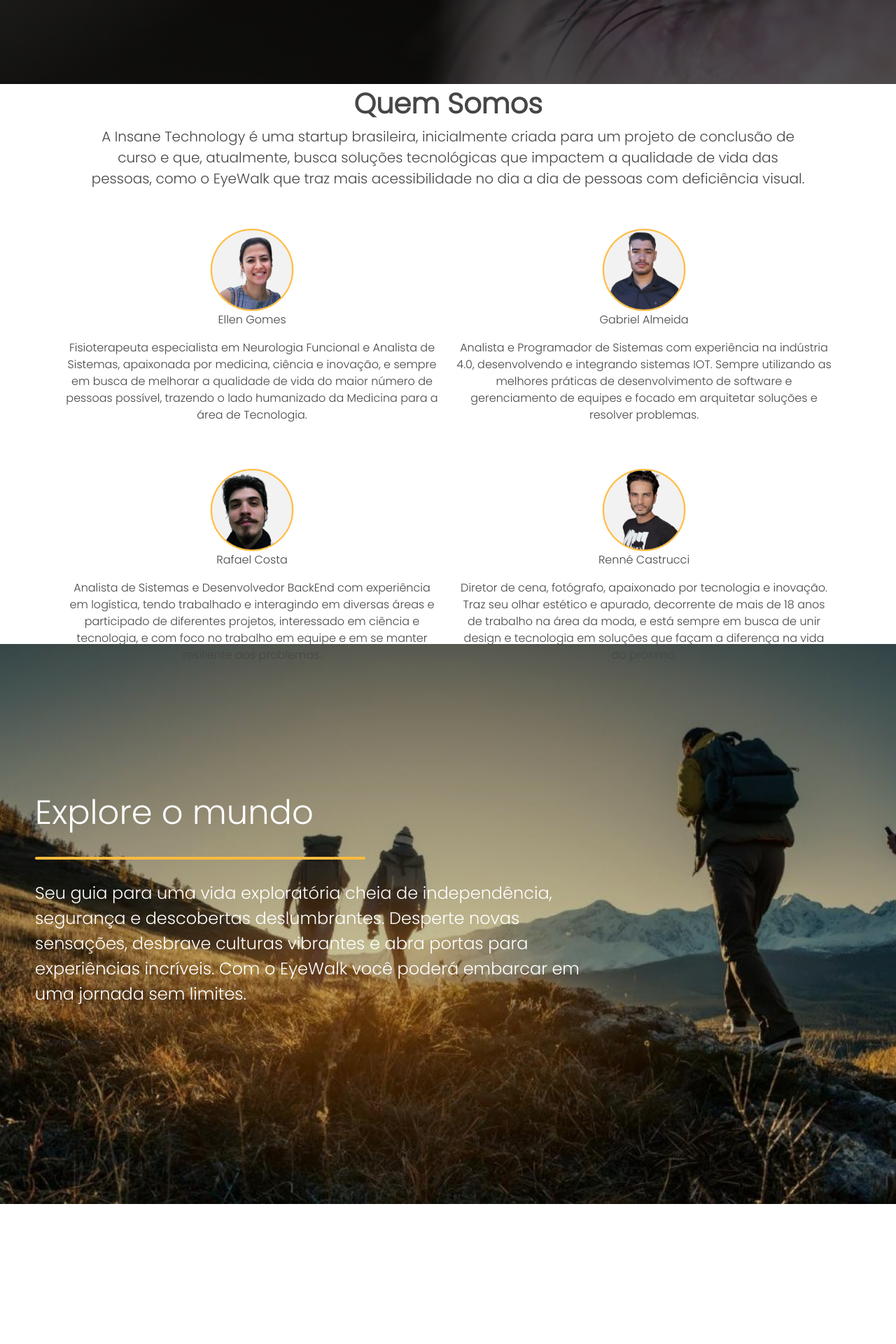
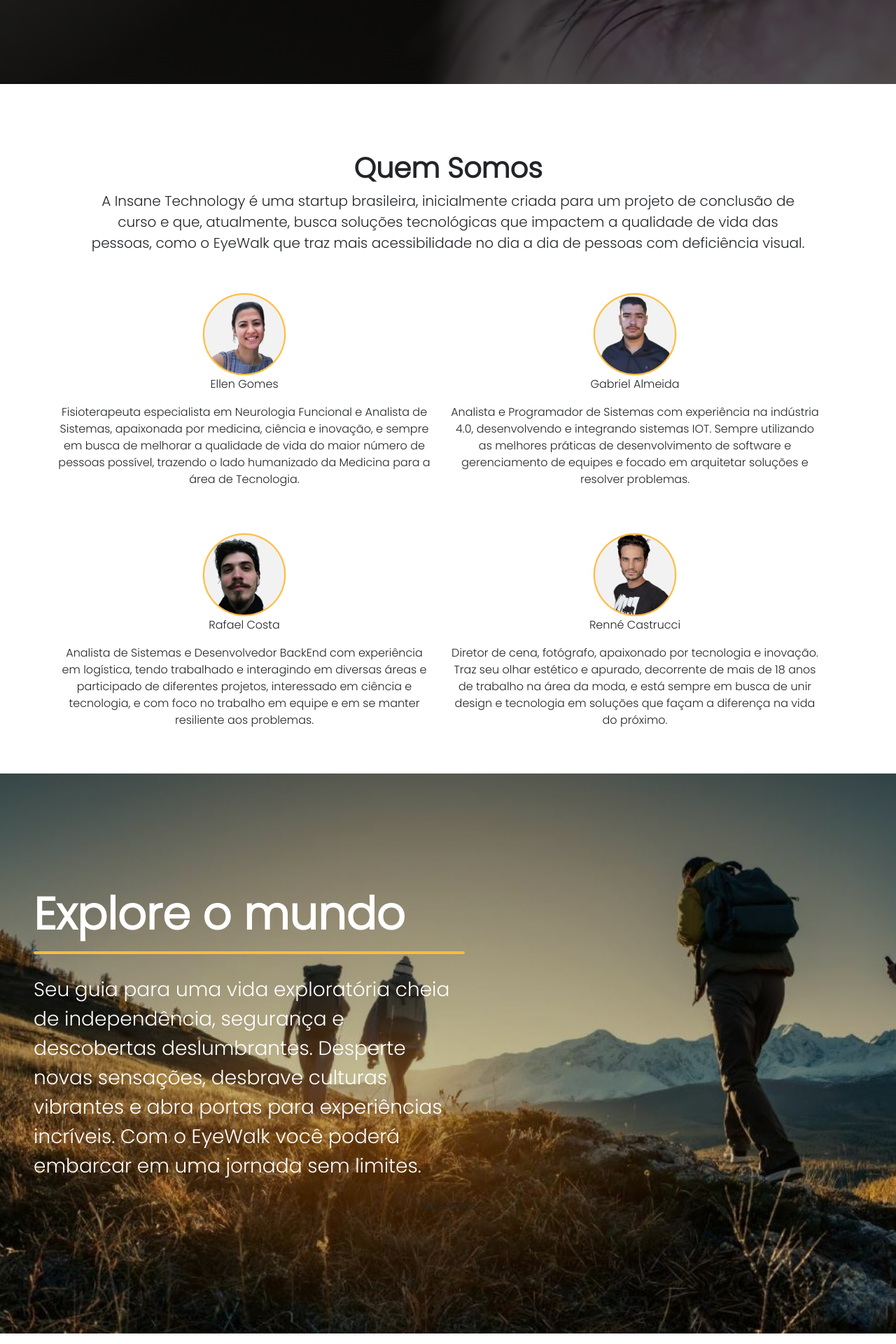
Before and after one commit to EyeWalk/EyeWalk_Web, a React (Create React App) app: page / in a window 1280 px wide. Shown: the part 680-2600 px from the top of the page at 70% size. Before the commit the page ends 2400 px from the top, so only its background shows below. Built offline with nearby package versions, Linux system fonts and the light colour scheme.

Commit message:
Adding Bootstrap Card

```diff
--- a/src/screens/Main/Main.js
+++ b/src/screens/Main/Main.js
@@ -1,10 +1,11 @@
 import * as React from 'react';
-import { Navbar, Container, Row, Col, Nav, NavbarBrand, NavLink } from 'react-bootstrap';
+import { Navbar, Container, Row, Col, Nav, Image, NavbarBrand, NavLink, Button } from 'react-bootstrap';
 import logo from '../../img/logoEyeWalk.png';
+import imageApp from '../../img/app-925.png';
+import imageOculos from '../../img/oculos-925.png';
 import 'bootstrap';
 import 'bootstrap/dist/css/bootstrap.min.css';
 import 'bootstrap/dist/css/bootstrap.css';
-import 'bootstrap/dist/js/bootstrap.js';
 import './main.css';
 import NavbarToggle from 'react-bootstrap/esm/NavbarToggle';
 import NavbarCollapse from 'react-bootstrap/esm/NavbarCollapse';
@@ -12,19 +13,7 @@ import ellen from '../../img/PictureE.png';
 import gabriel from '../../img/PictureG.png';
 import rafael from '../../img/PictureRa.png';
 import renne from '../../img/PictureRe.png';
-
-const changeClassByWidth = () => {
-    var width = document.body.clientWidth;
-    const elements = document.querySelectorAll('[data-remove-full]');
-    if (width < 786)
-        elements.forEach(element => {element.classList.remove('fullHeight')});
-    else
-        elements.forEach(element => {element.classList.add('fullHeight')});
-}
-
-document.onreadystatechange = () => {changeClassByWidth();}
-
-window.addEventListener('resize', changeClassByWidth);
+import PlanCard from './PlanCard'
 
 window.addEventListener('scroll', () => {
     const navbar = document.querySelector('.bg-navBar');
@@ -58,7 +47,7 @@ const AppBar = () => {
 
 const Inicio = () => {
     return (
-        <Container fluid id='inicio' className='hero'>
+        <Container fluid id='inicio' className='d-flex flex-column justify-content-center align-items-center w-100 mh-100 hero'>
             <h3 className="hero-title fw-bold">EyeWalk...</h3>
             <h2 className="hero-text">Uma visão além do alcance!</h2>
             <a href="#quemsomos" className="hero-link">Mais informações</a>
@@ -68,8 +57,8 @@ const Inicio = () => {
 
 const QuemSomos = () => {
     return (
-        <Container id='quemsomos' className='pt-5 fullHeight' data-remove-full>
-            <h1 className='display-6 fw-bold text-center'>Quem Somos</h1>
+        <Container id='quemsomos' className='py-5 d-flex flex-column justify-content-center mh-100'>
+            <h1 className='display-6 fw-bold text-center mt-5'>Quem Somos</h1>
             <p className='mx-5 mb-2 fs-5 text-center'>A Insane Technology é uma startup brasileira, inicialmente criada para um projeto de conclusão de curso e que, atualmente, busca soluções tecnológicas que impactem a qualidade de vida das pessoas, como o EyeWalk que traz mais acessibilidade no dia a dia de pessoas com deficiência visual.</p>
 
             <Row className='w-100 text-center'>
@@ -104,21 +93,33 @@ const QuemSomos = () => {
 
 const EyeWalk = () => {
     return (
-        <Container fluid id='eyewalk' className='explore'>
-            <h2 class="explore-title">Explore o mundo</h2>
-            <div class="line"></div>
-            <p class="explore-text">
-                Seu guia para uma vida exploratória cheia de independência, segurança e descobertas deslumbrantes. Desperte novas sensações, desbrave culturas vibrantes e abra portas para experiências incríveis. Com o EyeWalk você poderá embarcar em uma jornada sem limites.
-            </p>
+        <Container fluid id='eyewalk' className='p-4 d-flex flex-column justify-content-center w-100 mh-100 explore'>
+            <Col xs='12' sm='12' md='8' lg='6' xl='6' xxl='5' className='fs-3 ms-md-4'>
+                <h2 className='display-3 fw-bold'>Explore o mundo</h2>
+                <div className='line'/>
+                <p>Seu guia para uma vida exploratória cheia de independência, segurança e descobertas deslumbrantes. Desperte novas sensações, desbrave culturas vibrantes e abra portas para experiências incríveis. Com o EyeWalk você poderá embarcar em uma jornada sem limites.</p>
+            </Col>
             <a href="#buy" class="btn">Veja mais</a>
         </Container>
     )
 }
 
+const textBasico = 'Guia com navagação por voz, Reconhecimento de objetos, Agenda de contatos com função de emergência';
+const textPremium = 'Guia com navagação por voz, Reconhecimento de objetos, Agenda de contatos com função de emergência, Dispositivo Eyewalk (incluso fones e carregador), Detecção de obstáculos em tempo real, Reconhecimento facial';
+
 const Planos = () => {
     return (
-        <>
-        </>
+        <Container id='planos' className='p-md-0 p-lg-5 my-5 d-flex flex-column justify-content-center mh-100'>
+            <h1 className='display-6 fw-bold text-center mt-5 pt-3'>Nossos Planos</h1>
+            <Row className='justify-content-between'>
+                <Col xs='12' sm='12' md='6' lg='5' className='fs-3 text-center mt-5'>
+                    <PlanCard title='Plano Básico' text={textBasico} price='R$ 75' imgSrc={imageApp} imgAlt='Aplicação Web' btnText='Assinar'></PlanCard>
+                </Col>
+                <Col xs='12' sm='12' md='6' lg='5' className='fs-3 text-center mt-5'>
+                    <PlanCard title='Plano Premium' text={textPremium} price='R$ 150' imgSrc={imageOculos} imgAlt='Óculos EyeWalk' btnText='30 dias grátis'></PlanCard>
+                </Col>
+            </Row>
+        </Container>
     )
 }
 
--- /dev/null
+++ b/src/screens/Main/PlanCard.js
@@ -0,0 +1,44 @@
+import * as React from 'react';
+import {Card, Image, Button } from 'react-bootstrap';
+import 'bootstrap';
+import 'bootstrap/dist/css/bootstrap.min.css';
+import 'bootstrap/dist/css/bootstrap.css';
+import './main.css';
+import ListItemIcon from '@mui/material/ListItemIcon';
+import ListItemText from '@mui/material/ListItemText';
+import List from '@mui/material/List';
+import ListItem from '@mui/material/ListItem';
+import CheckIcon from '@mui/icons-material/Check';
+
+const PlanCard = ({title, text, price, imgSrc, imgAlt, btnText, onClick}) => {
+
+    const description = text.split(",")
+
+    return (
+        <Card>
+            <Card.Body>
+                <Image src={imgSrc} className='card-img-top' alt={imgAlt}/>
+                <Card.Title className='fw-bold mt-4 fs-4'>{title}</Card.Title>
+                <Card.Subtitle>Assinatura mensal</Card.Subtitle>
+                <Card.Text className='fw-bold text-highLight mt-2'>{price}</Card.Text>
+                <Card.Text className='fs-5'>
+                    <List>
+                        {description.map((item, index) => {
+                            return (
+                                <ListItem key={index}>
+                                    <ListItemIcon>
+                                        <CheckIcon sx={{ color: "#04B90B" }} />
+                                    </ListItemIcon>
+                                    <ListItemText>{item}</ListItemText>
+                                </ListItem>
+                            )
+                        })}
+                    </List>
+                </Card.Text>
+                <Button className='bg-button mb-4' onClick={onClick}>{btnText}</Button>
+            </Card.Body>
+        </Card>
+    )
+}
+
+export default PlanCard;
--- a/src/screens/Main/main.css
+++ b/src/screens/Main/main.css
@@ -2,6 +2,7 @@
 
 :root {
     --highLightColor: #FFBB3F;
+    --primaryBackground: #192230;
 }
 
 * {
@@ -51,6 +52,27 @@ a:hover {
     color: var(--highLightColor);
 }
 
+.bg-button {
+    background-color: #FFBB3F;
+    background-color: var(--highLightColor);
+    color: #000;
+    outline: none;
+    border: none;
+    font-size: 1.1rem;
+    font-weight: bold;
+    padding: 10px 30px;
+}
+
+.bg-button:hover {
+    background-color: #192230;
+    background-color: var(--primaryBackground);
+    color: #FFF;
+}
+
+.bg-button:active {
+    background-color: #000 !important;
+}
+
 .bg-navBar {
     /* background-color: rgba(25, 34, 48, 92%); */
     transition: .5s;
@@ -67,19 +89,11 @@ a:hover {
 }
 
 .hero {
-    width: 100%;
-    height: 100vh;
-    padding: 0 10px;
     background-image: linear-gradient(rgba(0, 0, 0, 0.8), rgba(0, 0, 0, 0.6)), url(../../img/vision-cropped.jpg);
     background-position: right;
     background-size: cover;
     background-clip: border-box;
-    display: flex;
-    flex-direction: column;
-    justify-content: center;
-    align-items: center;
     color: #fff;
-    text-align: center;
 }
 
 .hero-title {
@@ -107,40 +121,20 @@ a:hover {
     background: transparent;
 }
 
-.fullHeight {
-    width: 100%;
-    height: 100vh;
-    padding: 0 10px;
-    display: flex;
-    flex-direction: column;
-    justify-content: center;
-    align-items: center;
-    color: rgba(70, 70, 70);
-    text-align: center;
-}
-
-.line {
-    width: 220px;
-    height: 4px;
-    background-color: var(--highLightColor);
-    border-radius: 10px;
-    margin-bottom: 30px;
-    border: none;
+.mh-100 {
+    min-height: 100vh !important;
 }
 
 .explore {
-    width: 100%;
-    height: 100vh;
-    margin: 0 0;
-    padding: 50px;
     background-image: linear-gradient(rgba(0, 0, 0, .5), rgba(0, 0, 0, 0)), url(../../img/explore.jpg);
     background-position: center;
     background-size: cover;
-    display: flex;
-    flex-direction: column;
-    align-items: flex-start;
-    justify-content: center;
     color: #fff;
+}
+
+.border-eyewalk {
+    border-color: #FFBB3F;
+    border-color: var(--highLightColor);
 }
 
 
@@ -155,8 +149,17 @@ a:hover {
     margin-bottom: 2rem;
 }
 
+.line {
+    width: 220px;
+    height: 4px;
+    background-color: var(--highLightColor);
+    border-radius: 10px;
+    margin-bottom: 30px;
+    border: none;
+}
+
 .explore .line {
-    width: 40%;
+    width: 100%;
 }
 
 .explore .btn:hover {
```
Also changed, not shown: src/img/app-925.png (added), src/img/oculos-925.png (added).
